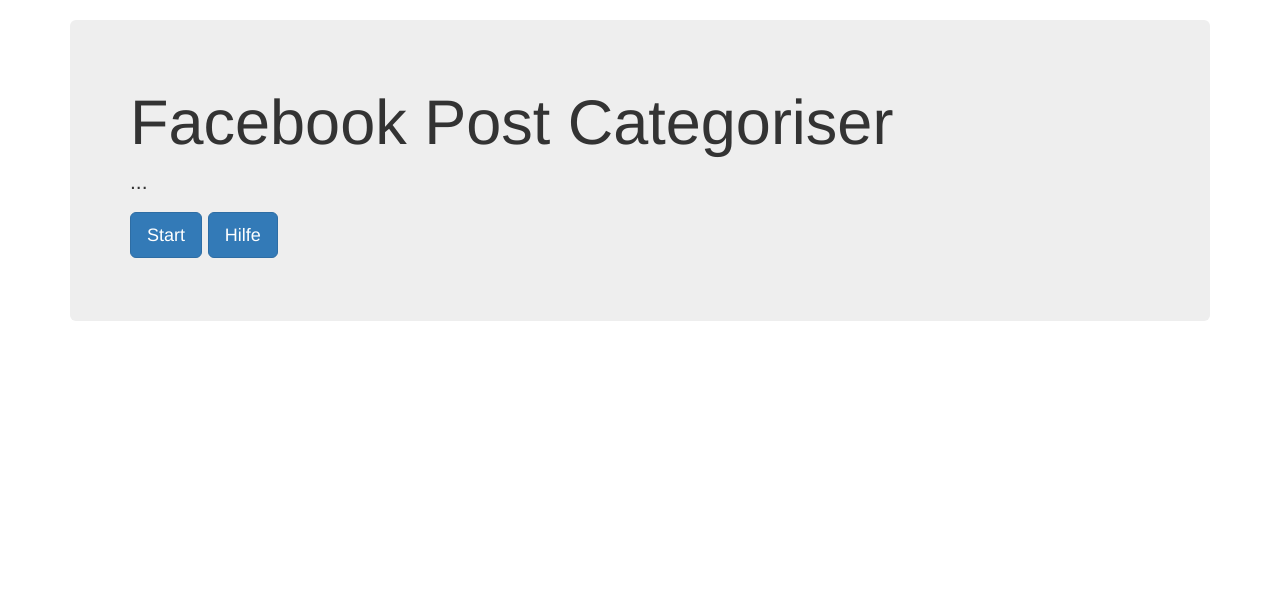
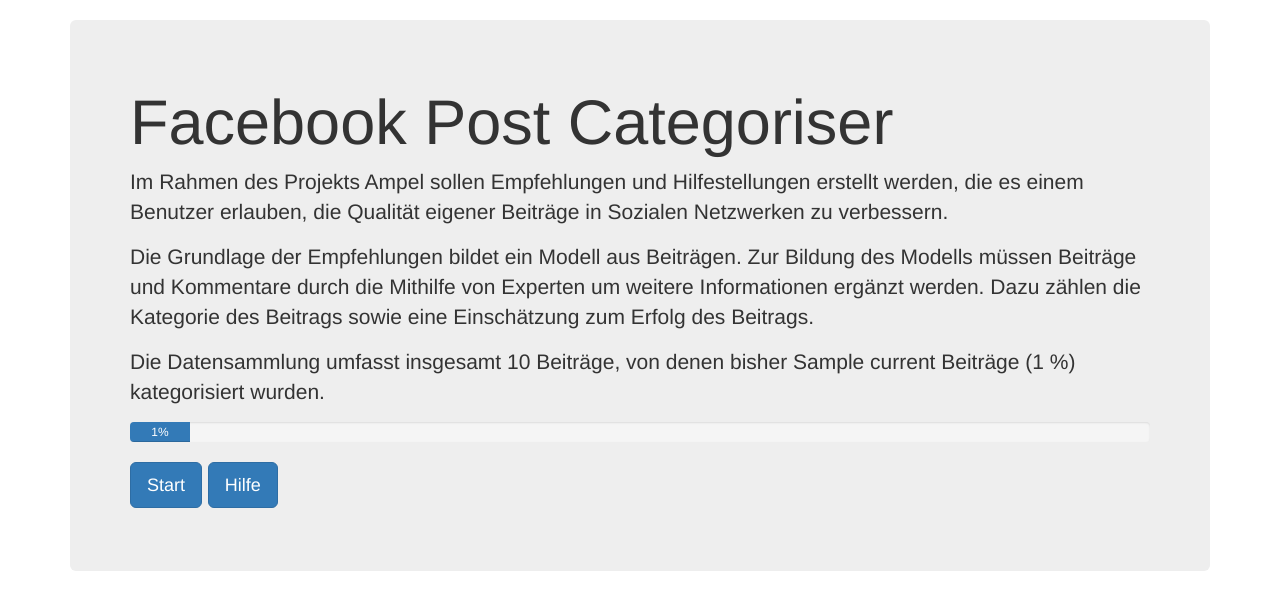
Before and after one commit to CCWI/post-categoriser-tool, a Flask app: template templates/index.html in a window 1280 px wide. Shown: the part 52-662 px from the top of the page. Run offline with Flask 2, Linux system fonts and the light colour scheme; the template is opened without the code that fills it: most values are stand-ins (such as "Sample title", 1, 10 or a date in 2020); some libraries are stand-ins or nearby versions.

Commit message:
Added progress of categorisation as text and progress bar.

```diff
--- a/app.py
+++ b/app.py
@@ -24,6 +24,7 @@ api_post_field_value = 'source,full_picture'
 
 payload = {api_access_token_name: api_access_token_value, api_post_field_name: api_post_field_value}
 
+
 @auth.get_password
 def get_pw(username):
     if username in users:
@@ -33,11 +34,31 @@ def get_pw(username):
 
 @app.route('/')
 def main():
-    return render_template('index.html')
+    total = 0
+    current = 0
+    percent = 0
+    mariadb_connection = get_db_connection()
+    cursor = mariadb_connection.cursor(buffered=True)
+    cursor.execute(
+        'SELECT count(distinct p.id), count(distinct c.post_id), round(count(distinct c.post_id)/count(distinct p.id)*100,2) FROM post p LEFT JOIN category c on (p.id = c.post_id)')
+    if cursor.rowcount == 0:
+        return render_template('alldone.html')
+    else:
+        row = cursor.fetchone()
+        total = row[0]
+        current = row[1]
+        percent = row[2]
+
+    statistic = {"total": total,
+                 "current": current,
+                 "percent": percent}
+    return render_template('index.html', statistic=statistic)
+
 
 @app.route('/help')
 def help():
     return render_template('help.html')
+
 
 @app.route('/generate')
 def generate():
--- a/templates/index.html
+++ b/templates/index.html
@@ -7,7 +7,19 @@
     <div class="container">
         <div class="jumbotron">
             <h1>Facebook Post Categoriser</h1>
-            <p>...</p>
+            <p>Im Rahmen des Projekts Ampel sollen Empfehlungen und Hilfestellungen erstellt werden, die es einem
+                Benutzer erlauben, die Qualität eigener Beiträge in Sozialen Netzwerken zu verbessern.</p>
+            <p>Die Grundlage der Empfehlungen bildet ein Modell aus Beiträgen. Zur Bildung des Modells müssen Beiträge
+                und Kommentare durch die Mithilfe von Experten um weitere Informationen ergänzt werden. Dazu zählen die
+                Kategorie des Beitrags sowie eine Einschätzung zum Erfolg des Beitrags.</p>
+            <p>Die Datensammlung umfasst insgesamt {{ statistic.total }} Beiträge, von denen
+                bisher {{ statistic.current }} Beiträge ({{ statistic.percent }} %) kategorisiert wurden.</p>
+            <div class="progress">
+                <div class="progress-bar" role="progressbar" aria-valuenow="2" aria-valuemin="0" aria-valuemax="100"
+                     style="min-width: 5em; width: {{ statistic.percent }}%;">
+                    {{ statistic.percent }}%
+                </div>
+            </div>
             <p>
                 <a class="btn btn-primary btn-lg" href="/generate" role="button">Start</a>
                 <a class="btn btn-primary btn-lg" href="/help" role="button">Hilfe</a>
```
